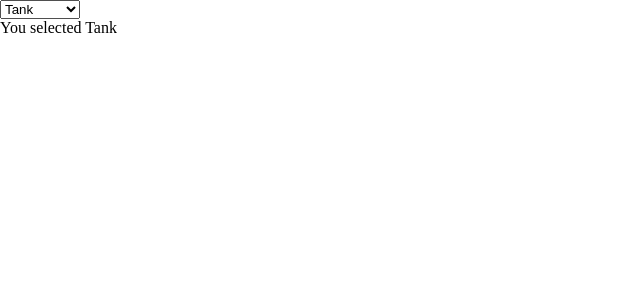
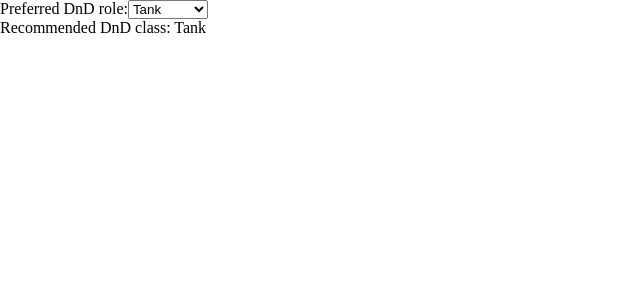
Before and after one commit to SvilenGrandzhan/react-alternative-switch, a React (Vite) app: page / in a window 1280 px wide. Shown: the top 300 px of the page, without its empty margins (0-640 px from the left). Built offline with nearby package versions, Linux system fonts and the light colour scheme.

Commit message:
Third Commit. Implemented switch statement. 20240120

```diff
--- a/src/App.jsx
+++ b/src/App.jsx
@@ -1,13 +1,14 @@
 import { useState } from "react";
 import Section from "./Section";
+import Display from "./Display";
 
 export default function App() {
   const [value, setValue] = useState("Tank");
 
   return (
     <div>
-      <Section setValue={setValue} />
-      <p>{`You selected ${value}`}</p>
+      <Section onSetValue={setValue} />
+      <Display displayedValue={value} />
     </div>
   );
 }
--- /dev/null
+++ b/src/Display.jsx
@@ -0,0 +1,3 @@
+export default function Display({ displayedValue }) {
+  return <div>{`Recommended DnD class: ${displayedValue}`}</div>;
+}
--- a/src/Section.jsx
+++ b/src/Section.jsx
@@ -1,10 +1,31 @@
-export default function Section({ value, setValue }) {
+export default function Section({ selectedValue, onSetValue }) {
   const handleChange = (e) => {
-    setValue(e.target.value);
+    switch (e.target.value) {
+      case "Tank":
+        onSetValue("Fighter");
+        break;
+      case "Striker":
+        onSetValue("Rogue");
+        break;
+      case "Healer":
+        onSetValue("Cleric");
+        break;
+      case "Blaster":
+        onSetValue("Sorcerer");
+        break;
+      case "Controller":
+        onSetValue("Wizard");
+        break;
+      default:
+        onSetValue("Choose class");
+        break;
+    }
   };
   return (
+    <div style={{ display: "flex" }}>
+      <p>Preferred DnD role: </p>
       <select
-      value={value}
+        value={selectedValue}
         onChange={handleChange}
       >
         <option value="Tank">Tank</option>
@@ -13,5 +34,6 @@ export default function Section({ value, setValue }) {
         <option value="Blaster">Blaster</option>
         <option value="Controller">Controller</option>
       </select>
+    </div>
   );
 }
```
Also changed, not shown: 1 other file (tests, documents, lock files or other folders). Lines whose indentation alone changed are shown as unchanged.
